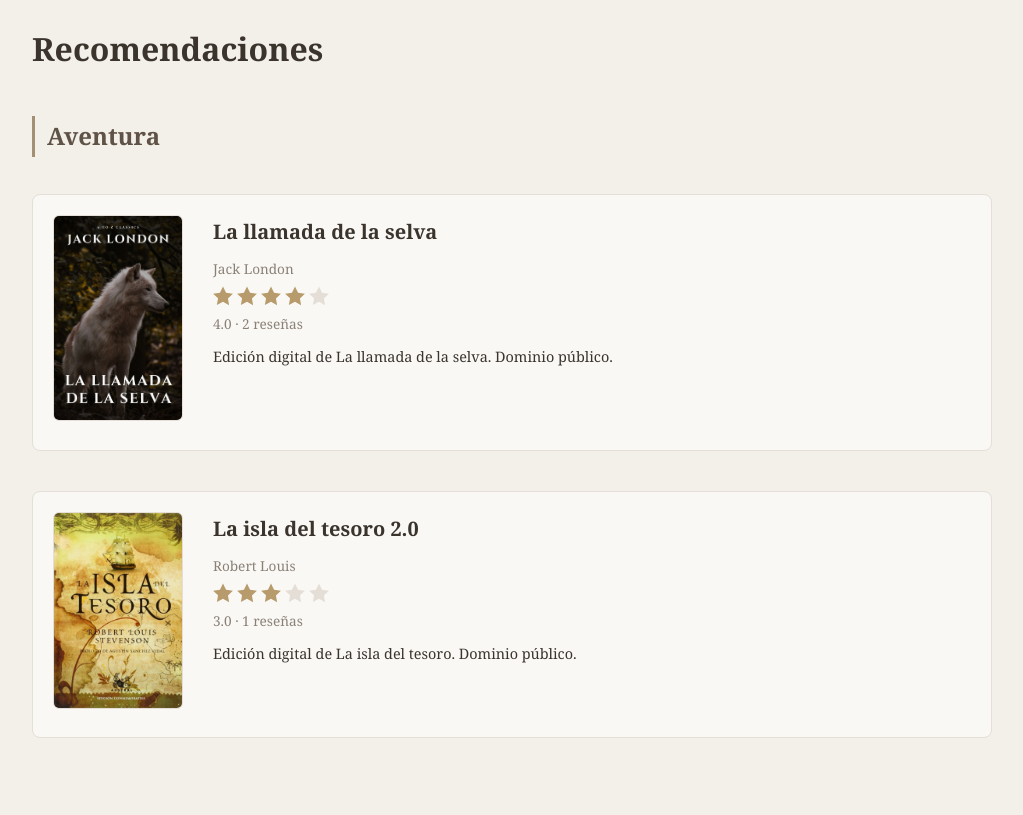
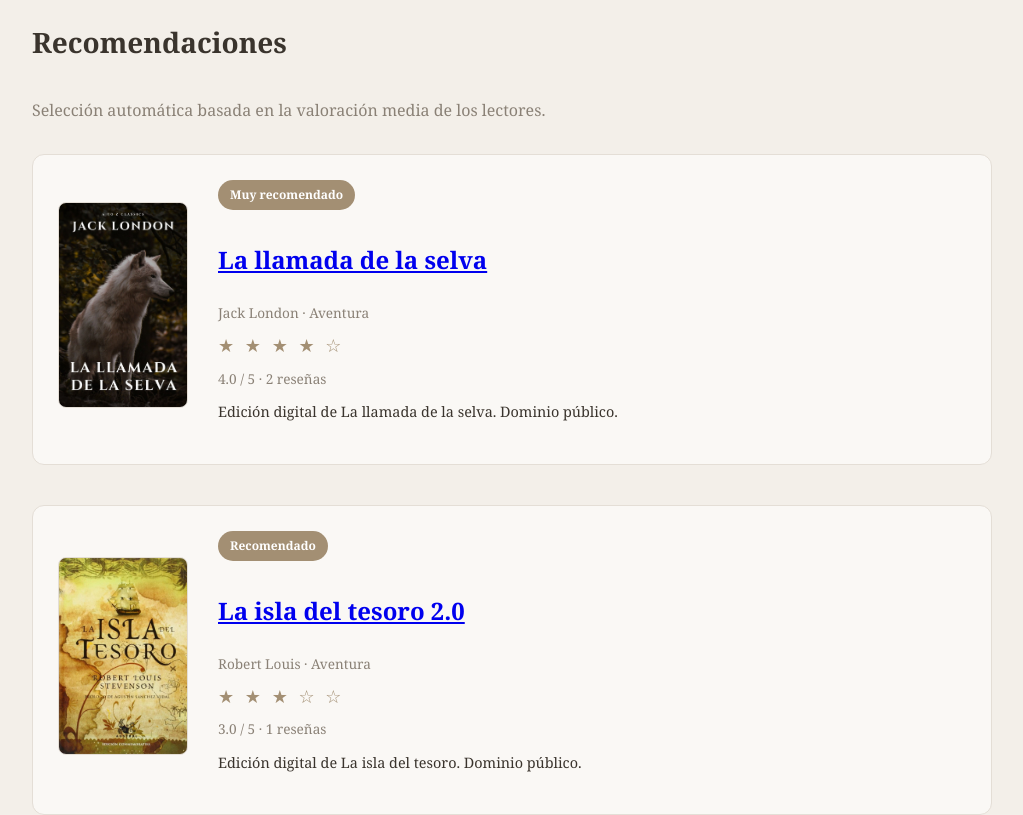
Before and after one commit to luciasanchezz/tfg_bookflare, a Django app: page /recomendaciones/ in a window 1280 px wide. Shown: the part 85-900 px from the top of the page, without its empty margins (128-1151 px from the left). Before the commit the page ends 823 px from the top, so only its background shows below. Run offline with Django 5.2, Linux system fonts and the light colour scheme; data comes from the database, SQL or seed files in the repository; both versions use the stored data as it was after the commit.

Commit message:
Preparacion

```diff
--- a/books/static/css/base.css
+++ b/books/static/css/base.css
@@ -653,3 +653,116 @@ body {
 .book-footer {
     margin-top: 8px !important;
 }
+
+
+
+
+/* ===== REVIEW CREATE PAGE ===== */
+
+.review-wrapper {
+    display: flex;
+    justify-content: center;
+    margin-top: 60px;
+}
+
+.review-card {
+    width: 600px;
+    padding: 40px;
+    background: var(--surface);
+    border: 1px solid var(--line);
+    border-radius: 12px;
+    box-shadow: 0 10px 30px rgba(0,0,0,0.05);
+}
+
+.review-title {
+    margin-bottom: 5px;
+}
+
+.star-container {
+    display: flex;
+    gap: 12px;
+    margin: 25px 0;
+    cursor: pointer;
+}
+
+.star-icon {
+    width: 40px;
+    height: 40px;
+    fill: #ddd;
+    transition: transform 0.2s ease, fill 0.2s ease;
+}
+
+.star-icon:hover {
+    transform: scale(1.2);
+}
+
+.star-selected {
+    fill: #b79b6c;
+}
+
+.review-textarea textarea {
+    width: 100%;
+    padding: 14px;
+    border-radius: 8px;
+    border: 1px solid var(--line);
+    font-family: inherit;
+    margin-bottom: 20px;
+    resize: vertical;
+}
+
+.review-textarea textarea:focus {
+    outline: none;
+    border-color: var(--earth-2);
+}
+
+.review-button {
+    width: 100%;
+    font-weight: 600;
+}
+
+.review-error {
+    color: #c55;
+    margin-bottom: 10px;
+}
+
+
+
+
+/* ===== RECOMENDACIONES AVANZADAS ===== */
+
+.recommendations-advanced {
+    display: flex;
+    flex-direction: column;
+    gap: 40px;
+}
+
+.recommendation-card-advanced {
+    display: flex;
+    gap: 30px;
+    padding: 25px;
+    border: 1px solid var(--line);
+    border-radius: 12px;
+    background: #faf8f5;
+    align-items: center;
+}
+
+.recommendation-cover-advanced img {
+    width: 130px;
+    border-radius: 8px;
+    border: 1px solid var(--line);
+}
+
+.recommendation-info-advanced {
+    flex: 1;
+}
+
+.recommendation-level {
+    display: inline-block;
+    background: var(--earth-2);
+    color: white;
+    font-size: 0.75rem;
+    padding: 5px 12px;
+    border-radius: 20px;
+    margin-bottom: 10px;
+    font-weight: 600;
+}
--- a/books/templates/books/recomendaciones.html
+++ b/books/templates/books/recomendaciones.html
@@ -3,24 +3,21 @@
 
 {% block content %}
 
-<h1 class="page-title">Recomendaciones</h1>
+<h1 class="section-title">Recomendaciones</h1>
+
+<p class="muted" style="margin-bottom:30px;">
+Selección automática basada en la valoración media de los lectores.
+</p>
 
 {% if libros %}
 
-{% regroup libros by genero as libros_por_genero %}
+<div class="recommendations-advanced">
 
-{% for grupo in libros_por_genero %}
+    {% for libro in libros %}
 
-    <div class="genre-section">
-        <h2 class="genre-title">{{ grupo.grouper }}</h2>
+    <div class="recommendation-card-advanced">
 
-        <div class="recommendations">
-
-            {% for libro in grupo.list %}
-
-            <div class="recommendation-card">
-
-                <div class="recommendation-cover">
+        <div class="recommendation-cover-advanced">
             {% if libro.portada %}
                 <img src="{{ libro.portada.url }}">
             {% else %}
@@ -28,34 +25,36 @@
             {% endif %}
         </div>
 
-                <div class="recommendation-info">
+        <div class="recommendation-info-advanced">
 
-                    <h2 class="recommendation-title">
+            <!-- Nivel dinámico -->
+            <div class="recommendation-level">
+                {{ libro.nivel }}
+            </div>
+
+            <h2>
                 <a href="{% url 'libro_detalle' libro.isbn %}">
                     {{ libro.titulo }}
                 </a>
             </h2>
 
             <div class="muted small">
-                        {{ libro.autor }}
+                {{ libro.autor }} · {{ libro.genero }}
             </div>
 
-                    <div class="stars-svg">
+            <!-- Estrellas -->
+            <div class="stars-simple">
                 {% for i in "12345"|make_list %}
                     {% if forloop.counter <= libro.estrellas_llenas %}
-                                <svg viewBox="0 0 24 24" class="star star--filled">
-                                    <path d="M12 .587l3.668 7.431 8.2 1.192-5.934 5.787 1.402 8.172L12 18.896l-7.336 3.863 1.402-8.172L.132 9.21l8.2-1.192z"/>
-                                </svg>
+                        ★
                     {% else %}
-                                <svg viewBox="0 0 24 24" class="star star--empty">
-                                    <path d="M12 .587l3.668 7.431 8.2 1.192-5.934 5.787 1.402 8.172L12 18.896l-7.336 3.863 1.402-8.172L.132 9.21l8.2-1.192z"/>
-                                </svg>
+                        ☆
                     {% endif %}
                 {% endfor %}
             </div>
 
             <div class="muted small">
-                        {{ libro.media_rating|floatformat:1 }} · {{ libro.total_resenas }} reseñas
+                {{ libro.media_rating|floatformat:1 }} / 5 · {{ libro.total_resenas }} reseñas
             </div>
 
             <p class="recommendation-desc">
@@ -69,14 +68,9 @@
     {% endfor %}
 
 </div>
-    </div>
-
-{% endfor %}
 
 {% else %}
-
-<p class="muted">Aún no hay suficientes reseñas para generar recomendaciones.</p>
-
+<p class="muted">Aún no hay libros con valoraciones suficientes.</p>
 {% endif %}
 
 {% endblock %}
--- a/books/views.py
+++ b/books/views.py
@@ -405,7 +405,7 @@ class ListaResenasView(ListView):
         queryset = (
             Reseña.objects
             .select_related("usuario", "libro")
-            .order_by("-creada_en")
+            .order_by("libro__genero", "libro__titulo", "-creada_en")
         )
 
         query = self.request.GET.get("q", "")
@@ -474,11 +474,21 @@ class RecomendacionesView(ListView):
                 total_resenas=Count("resenas")
             )
             .filter(total_resenas__gt=0)
-            .order_by("genero", "-media_rating")
+            .order_by("-media_rating", "-total_resenas")
         )
 
         for libro in libros:
             libro.estrellas_llenas = int(libro.media_rating or 0)
             libro.estrellas_vacias = 5 - libro.estrellas_llenas
 
+            # Clasificación automática
+            if libro.media_rating >= 4.5:
+                libro.nivel = "Excelente"
+            elif libro.media_rating >= 4:
+                libro.nivel = "Muy recomendado"
+            elif libro.media_rating >= 3:
+                libro.nivel = "Recomendado"
+            else:
+                libro.nivel = "Valoración moderada"
+
         return libros
--- a/requirements.txt
+++ b/requirements.txt
@@ -1,2 +1,4 @@
-Django == 5.1.3
+Django==5.1.3
 Pillow
+gunicorn
+whitenoise
```
Also changed, not shown: books/templates/books/principal.html (+14 -8 lines), books/templates/books/resena_form.html (+15 -9 lines), db.sqlite3. Lines whose indentation alone changed are shown as unchanged.
